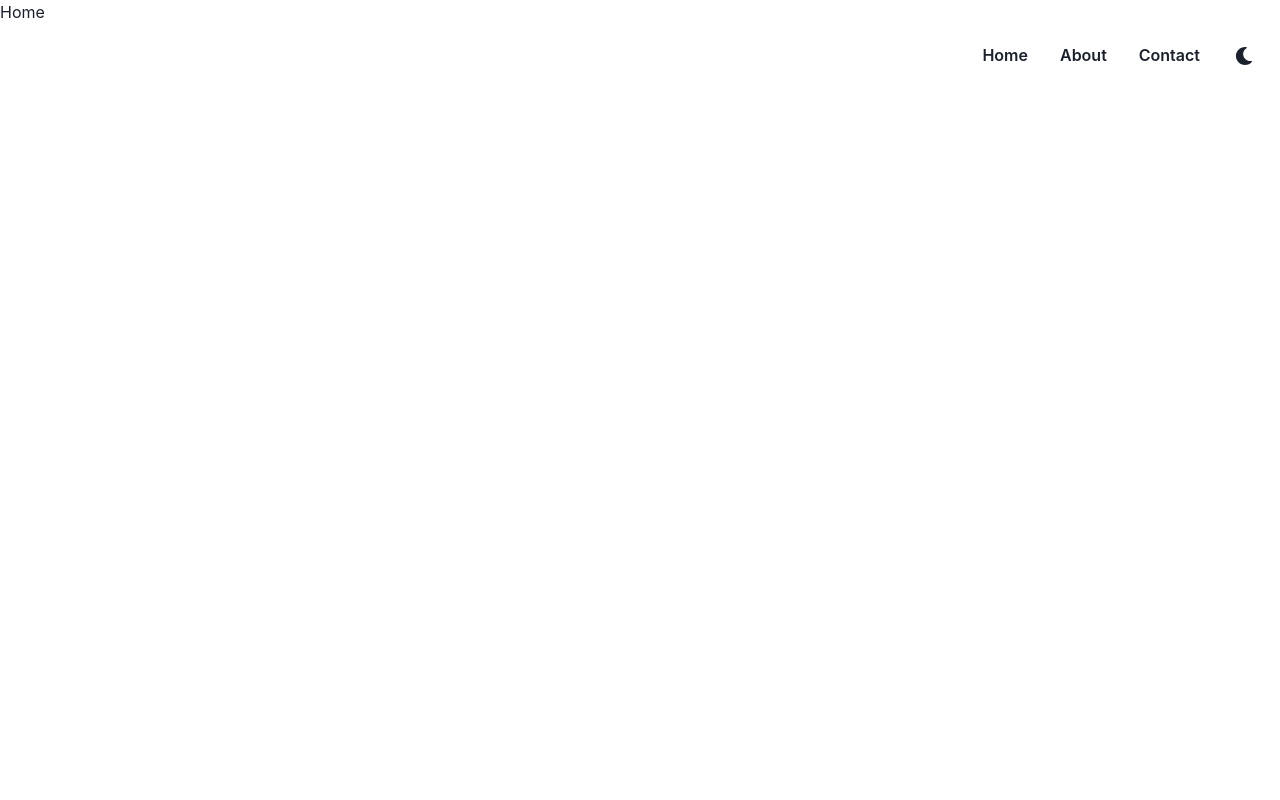
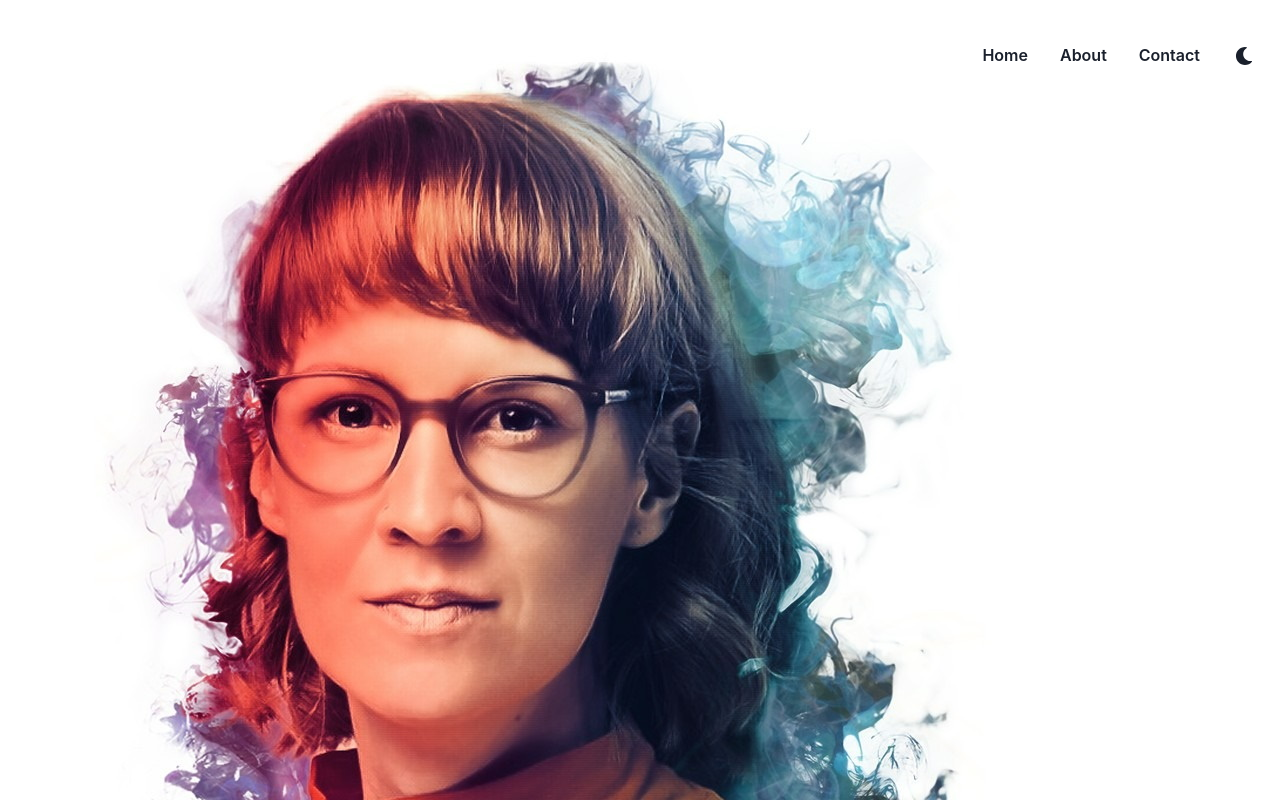
Before and after one commit to LydiaRobnik/Portfolio, a React (Create React App) app: page / in a window 1280 px wide. Shown: the top 800 px of the page. Built offline with nearby package versions, Linux system fonts and the light colour scheme.

Commit message:
profile pic added

```diff
--- a/src/Components/Home.js
+++ b/src/Components/Home.js
@@ -1,7 +1,18 @@
 import React from 'react';
+import { Image, Box } from '@chakra-ui/react';
 
 const Home = () => {
-  return <div>Home</div>;
+  return (
+    <>
+      <Box>
+        <Image
+          src="profile-pic-ly.jpg"
+          alt="Profile picture Lydia Robnik"
+          borderRadius="full"
+        />
+      </Box>
+    </>
+  );
 };
 
 export default Home;
```
